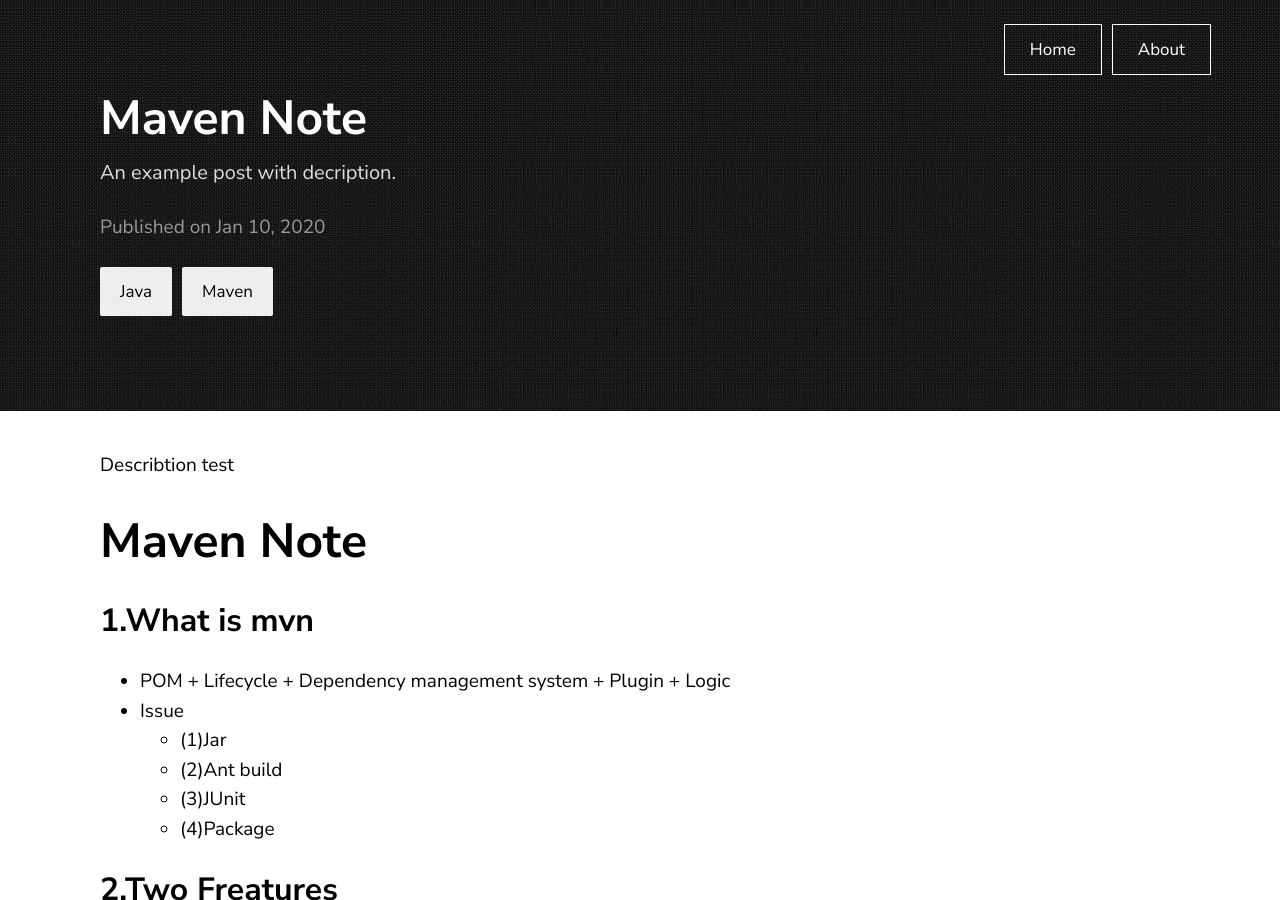
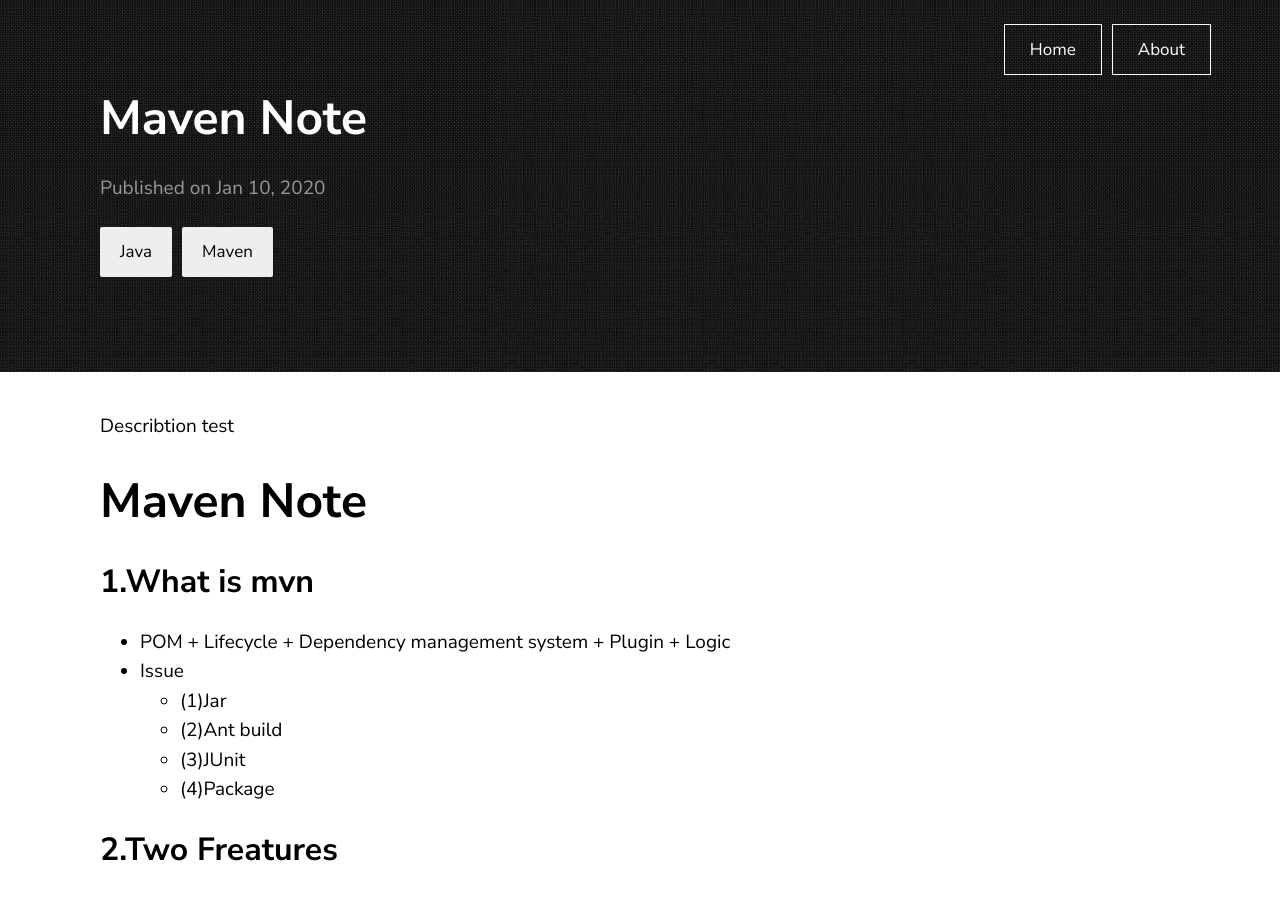
Before and after one commit to HBhakunamatata/HBhakunamatata.github.io, a Jekyll site: the page built from _posts/2020-01-10-Maven-Note.markdown, in a window 1280 px wide and 900 px high. Built offline with Jekyll 4.4.1, drawn with Linux system fonts in a browser that asks for light colours.

Commit message:
fix some mistakes

````diff
--- a/_posts/2010-01-10-Maven-Note.markdown
+++ b/_posts/2020-01-10-Maven-Note.markdown
@@ -2,7 +2,7 @@
 layout: post
 title:  "Maven Note"
 date:   2020-01-10
-description: An example post with decription.
+description:
 categories: Java Maven
 ---
 Describtion test
--- a/_posts/2020-07-22-MyBatis-01-GetStarted.markdown
+++ b/_posts/2020-07-22-MyBatis-01-GetStarted.markdown
@@ -140,4 +140,6 @@ you must use '.'
 
 - https://mybatis.org/mybatis-3/zh/getting-started.html
 
-~Thanks QinJiang~
+
+
+Thanks QinJiang
--- a/_posts/2020-07-23-MyBatis-02-CRUD.markdown
+++ b/_posts/2020-07-23-MyBatis-02-CRUD.markdown
@@ -125,4 +125,4 @@ we can form a _customized_ Map to operate the specific columns.
 - (2) After the sql operators [insert|update|delete], you must
 > sqlSession.commit();
 
-~Thanks QinJiang~
+Thanks [QinJiang](https://space.bilibili.com/95256449?spm_id_from=333.788.b_765f7570696e666f.2)
--- a/_posts/2020-07-23-MyBatis-03-Configuraitons.markdown
+++ b/_posts/2020-07-23-MyBatis-03-Configuraitons.markdown
@@ -118,4 +118,4 @@ or
 
 ## Others ...
 
-~Thanks QinJiang~
+Thanks [QinJiang](https://space.bilibili.com/95256449?spm_id_from=333.788.b_765f7570696e666f.2)
--- a/_posts/2020-07-24-MyBatis-04.markdown
+++ b/_posts/2020-07-24-MyBatis-04.markdown
@@ -45,3 +45,7 @@ log4j.logger.java.sq1.PreparedStatement=DEBUG
 static Logger logger = Logger.getLogger(Test.class);
 logger.info("employee No." + employee.getEmp_no() + " has been found.");
 ```
+
+
+
+Thanks [QinJiang](https://space.bilibili.com/95256449?spm_id_from=333.788.b_765f7570696e666f.2)
````
Also changed, not shown: _posts/2000-01-01-post-template.markdown (renamed from _posts/2019-06-30-post-template.markdown).
